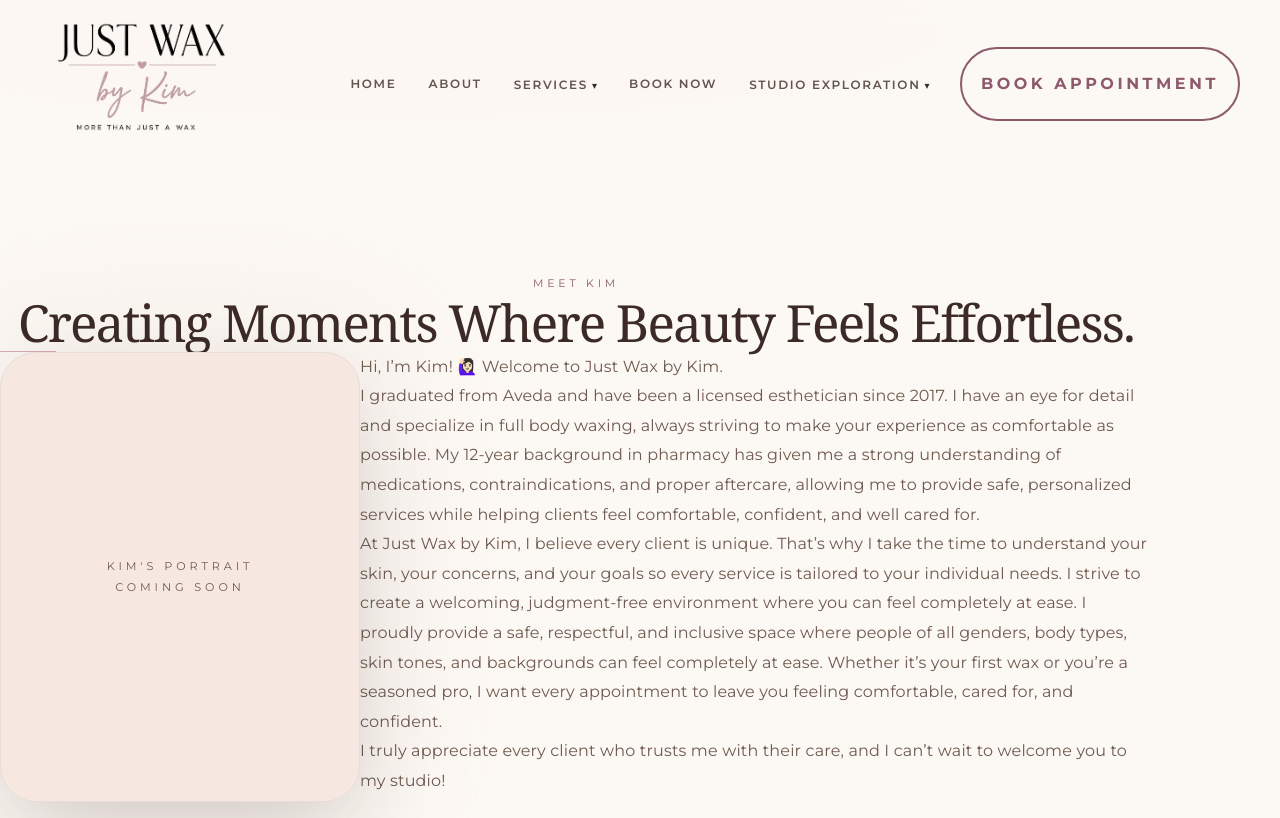
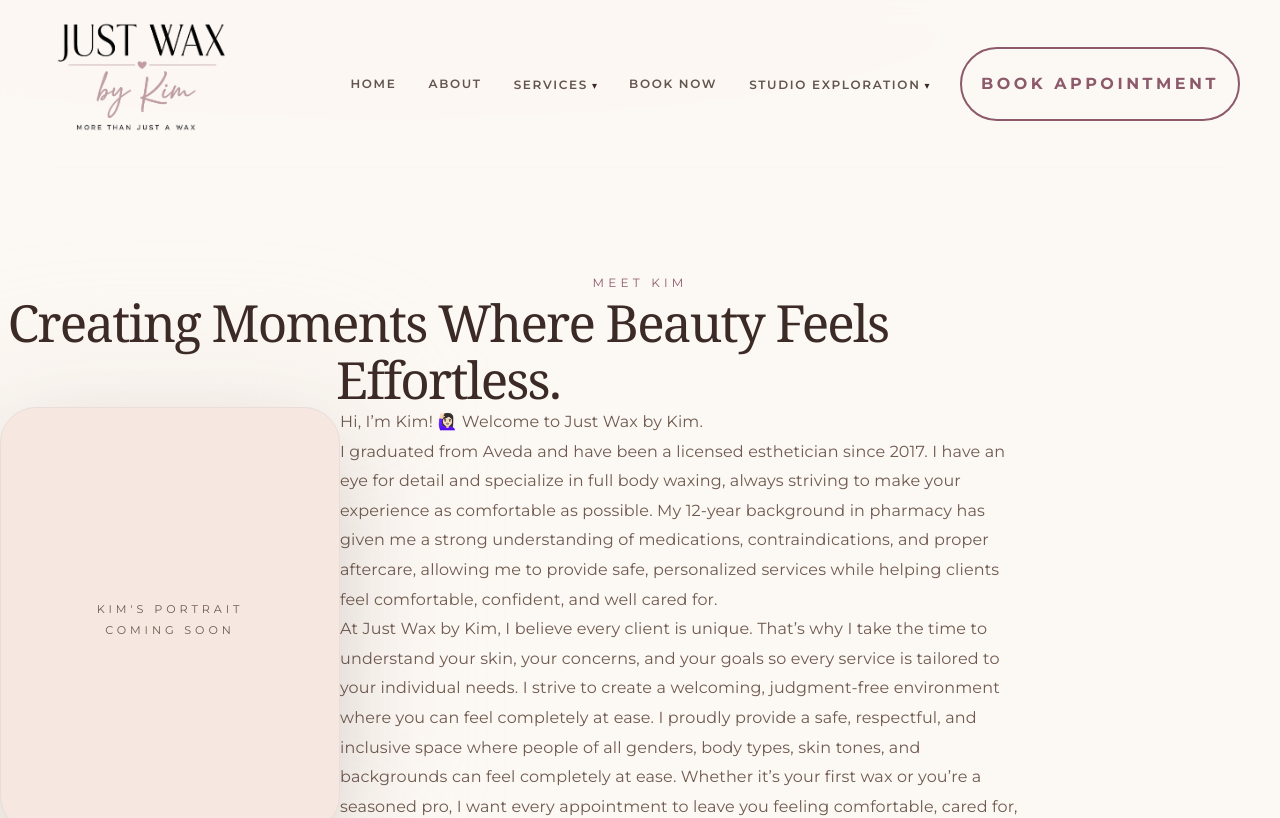
Before and after one commit to kevin-phan-25/just-wax-by-kim, a Next.js app: page / in a window 1280 px wide. Shown: the top 818 px of the page. Built offline with nearby package versions, Linux system fonts and the light colour scheme; a web font is replaced by a local one.

Commit message:
Update AboutContent.tsx

```diff
--- a/features/about/AboutContent.tsx
+++ b/features/about/AboutContent.tsx
@@ -4,13 +4,13 @@
  * features/about/AboutContent.tsx
  *
  * Description:
- * Editorial text content for About section.
+ * Luxury editorial About content.
  *
  * Updates:
- * • Added image wrapping layout
- * • Luxury magazine typography
- * • Paragraph spacing preserved
- * • Portrait floats naturally with content
+ * • Removed accent divider
+ * • Added proper paragraph spacing
+ * • Improved editorial typography
+ * • Portrait integrated into story
  *
  * -----------------------------------------------------------------------------
  */
@@ -23,7 +23,7 @@ export default function AboutContent() {
     <article
       className="
         mx-auto
-        max-w-6xl
+        max-w-7xl
       "
     >
 
@@ -31,15 +31,14 @@ export default function AboutContent() {
       <header
         className="
           text-center
-          mb-12
+          mb-16
         "
       >
         <span
           className="
-            inline-block
-            text-[0.68rem]
             uppercase
             tracking-[0.35em]
+            text-xs
             text-[#8C5A6B]
           "
         >
@@ -49,73 +48,69 @@ export default function AboutContent() {
 
         <h2
           className="
-            mt-5
+            mt-6
+            mx-auto
+            max-w-4xl
             font-serif
             text-4xl
-            sm:text-5xl
-            leading-tight
-            tracking-[-0.03em]
+            md:text-5xl
+            leading-[1.15]
+            tracking-[-0.035em]
             text-[#3B2A26]
           "
         >
           {aboutContent.title}
         </h2>
 
-
-        <div
-          className="
-            mx-auto
-            mt-8
-            h-px
-            w-14
-            bg-[#D4A9B6]
-          "
-        />
       </header>
 
 
 
-      {/* Editorial Story */}
+      {/* Story */}
       <div
         className="
+          mx-auto
+          max-w-5xl
           text-[#7E6B63]
-          text-[1rem]
+          text-base
           leading-[2]
-          tracking-[0.01em]
         "
       >
 
+        {/* Image */}
         <div
           className="
             float-left
-            mr-10
-            mb-8
+            mr-12
+            mb-10
             w-full
-            sm:w-[320px]
-            lg:w-[360px]
+            sm:w-[300px]
+            lg:w-[340px]
           "
         >
           <AboutImage />
         </div>
 
 
-        {aboutContent.description.map((paragraph, index) => (
+        {aboutContent.description.map(
+          (paragraph, index) => (
             <p
               key={index}
               className="
-              mb-8
+                mb-10
+                tracking-[0.01em]
               "
             >
               {paragraph}
             </p>
-        ))}
+          )
+        )}
 
 
         <div className="clear-both" />
 
       </div>
 
-
     </article>
   );
 }
```
Lines whose indentation alone changed are shown as unchanged.
